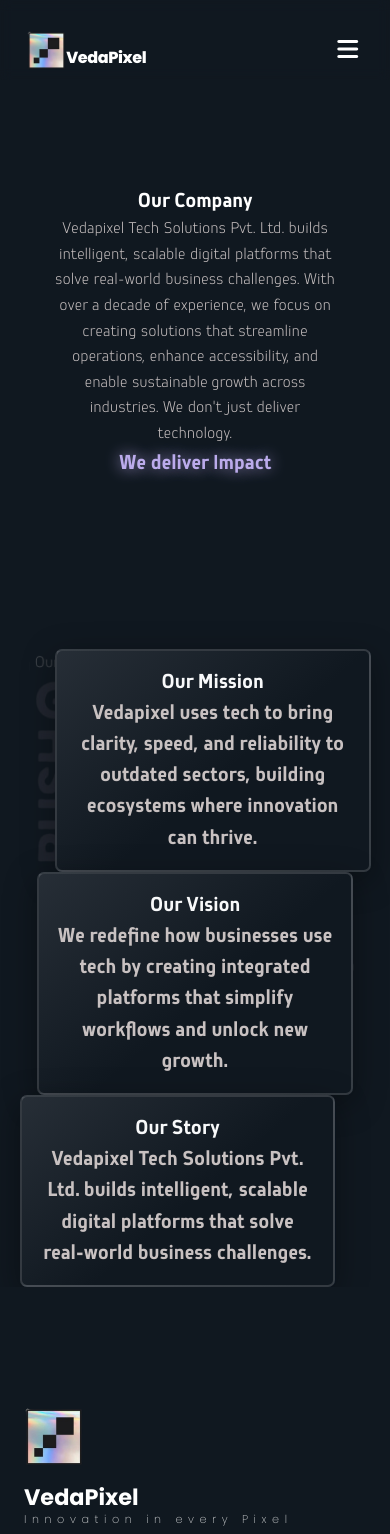
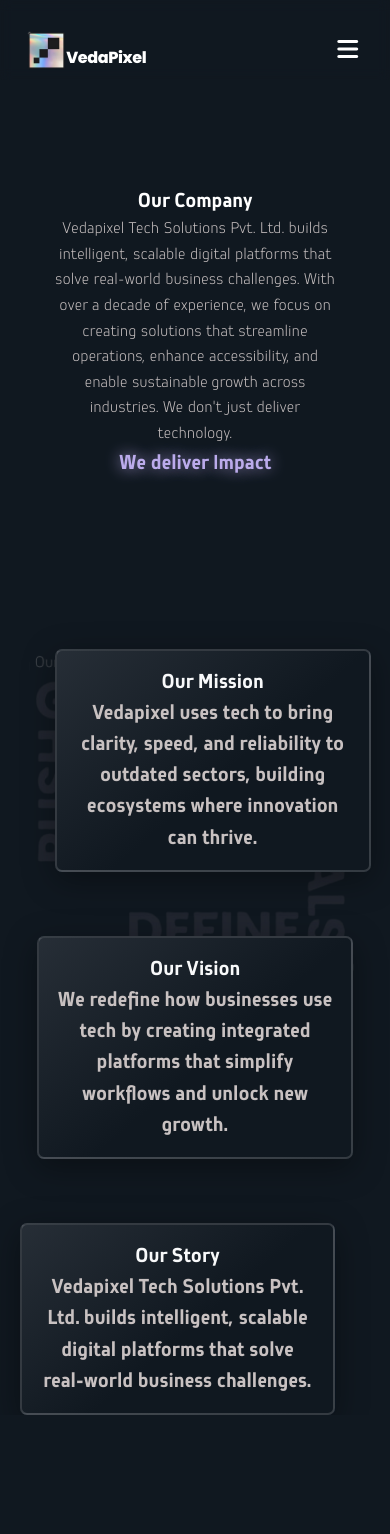
Before and after one commit to Be-A-Coder01/VEDAPIXEL, a React (Vite) app in the folder client/: page /about in a window 390 px wide. Shown: the top 1534 px of the page. Built offline with nearby package versions, Linux system fonts and the light colour scheme.

Commit message:
solved the landing page error of appearing again and again

```diff
--- a/client/src/CSS/Body.css
+++ b/client/src/CSS/Body.css
@@ -169,6 +169,7 @@
 
   100% {
     transform: translateX(-50%);
+    /* move half (since we doubled items) */
   }
 }
 
@@ -184,13 +185,12 @@
 
 .animate-scroll-left {
   animation: scroll-left linear infinite;
-  will-change: transform;
 }
 
 .animate-scroll-right {
   animation: scroll-right linear infinite;
-  will-change: transform;
 }
+
 
 
 
--- a/client/src/pages/AboutPage.jsx
+++ b/client/src/pages/AboutPage.jsx
@@ -4,6 +4,10 @@
 import { useEffect } from "react";
 
 const AboutPage = () => {
+  // useEffect(() => {
+  //   window.scrollTo({ top: 0, left: 0, behavior: "smooth" });
+  // }, []);
+
   // --- Grid setup ---
   const topLeftGrid = {
     startX: "0%",
@@ -130,7 +134,7 @@
         {/* --- Background + Boxes Section --- */}
         <motion.div
           id="layout"
-          className="w-[90%]  md:w-[66%] h-fit mx-auto flex flex-col items-center "
+          className="w-[90%]  md:w-[66%] h-fit mx-auto flex flex-col items-center gap-16 md:gap-0"
           variants={layoutVariant}
           initial="hidden"
           whileInView="visible"
```
